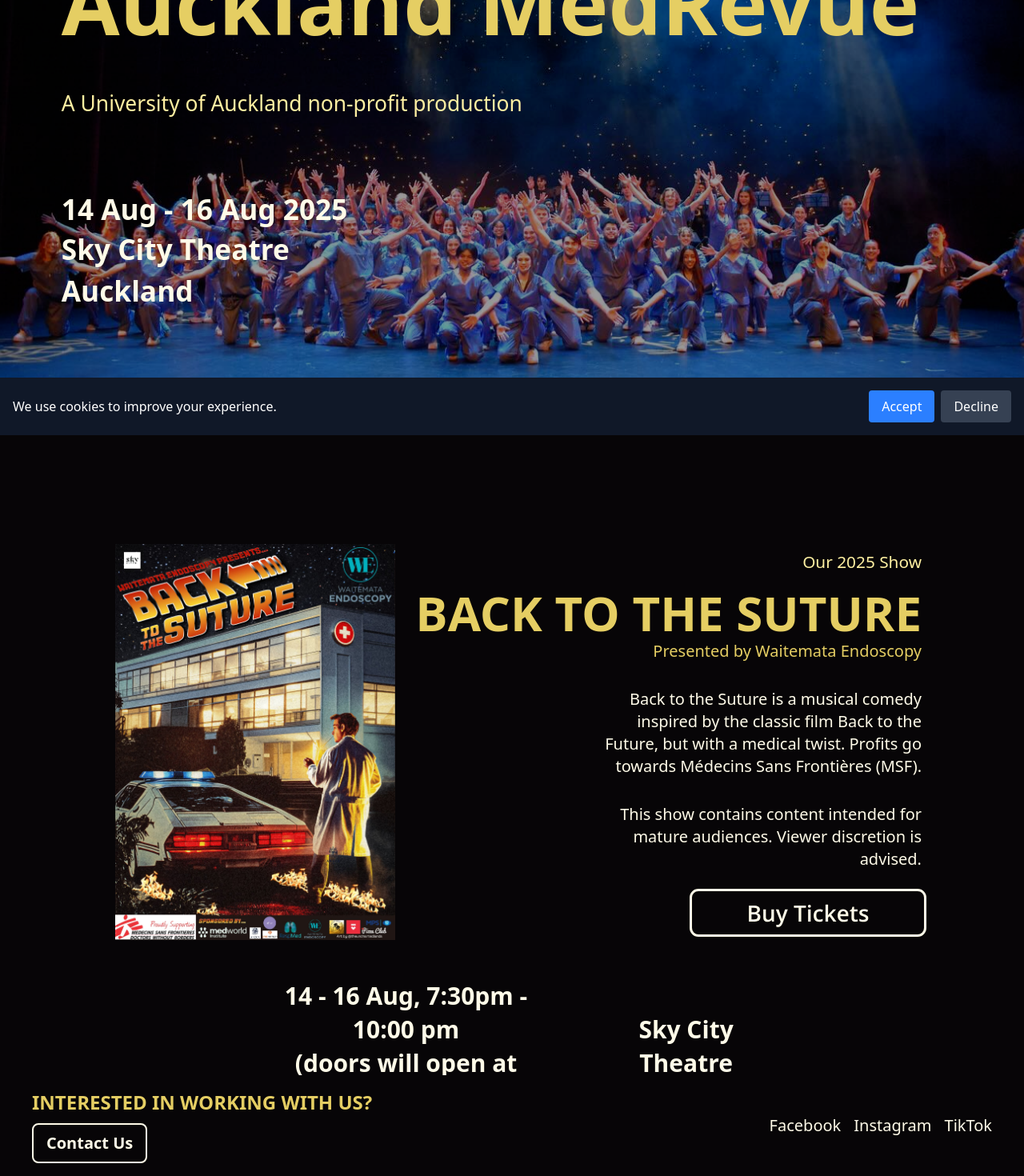
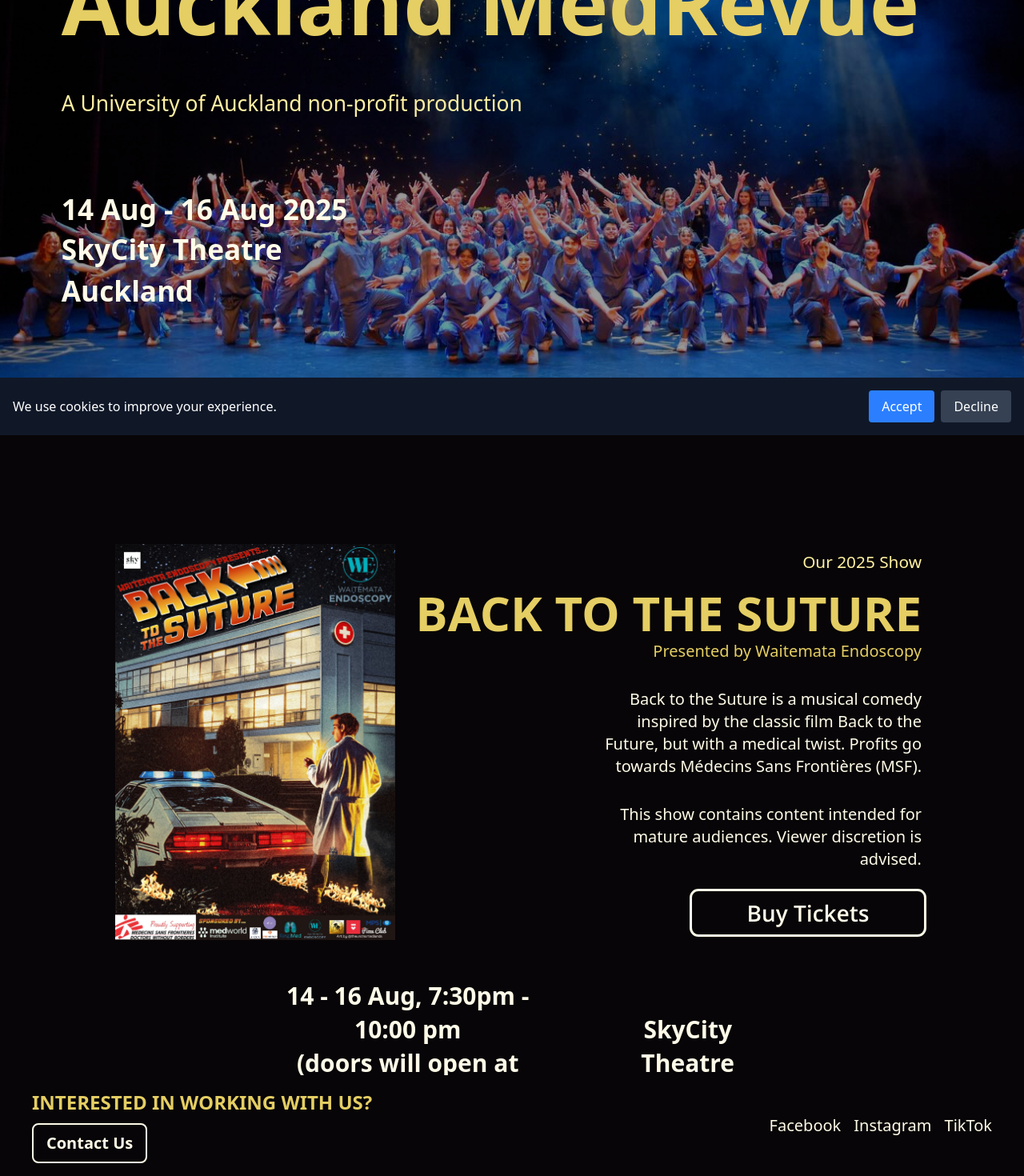
Before and after one commit to yousongsun/ticketing-system, a React (Vite) app in the folder packages/frontend/: page / in a window 1280 px wide. Shown: the part 256-1726 px from the top of the page at 80% size. Built offline with nearby package versions, Linux system fonts and the light colour scheme; no server answers.

Commit message:
fix: correct spelling of 'Sky City Theatre' to 'SkyCity Theatre' in HomePage

```diff
--- a/packages/frontend/src/pages/Home.tsx
+++ b/packages/frontend/src/pages/Home.tsx
@@ -244,7 +244,7 @@ const HomePage: React.FC = () => {
         <div className="absolute top-[66%] md:top-[60%] left-1/2 -translate-x-1/2 text-center lg:left-[10%] lg:-translate-x-0 lg:text-left text-[#FFFBE8] font-inter font-semibold text-3xl space-y-2 -translate-y-20 lg:translate-y-2 text-[clamp(1.5rem,3vw,2rem)]">
           {' '}
           <h2>14 Aug - 16 Aug 2025</h2>
-          <h2>Sky City Theatre</h2>
+          <h2>SkyCity Theatre</h2>
           <h2>Auckland</h2>
         </div>
       </section>
@@ -340,7 +340,7 @@ const HomePage: React.FC = () => {
             14 - 16 Aug, 7:30pm - 10:00 pm <br /> (doors will open at 6:45pm)
           </h2>
 
-          <h2> Sky City Theatre </h2>
+          <h2> SkyCity Theatre </h2>
         </div>
       </section>
     </div>
```
